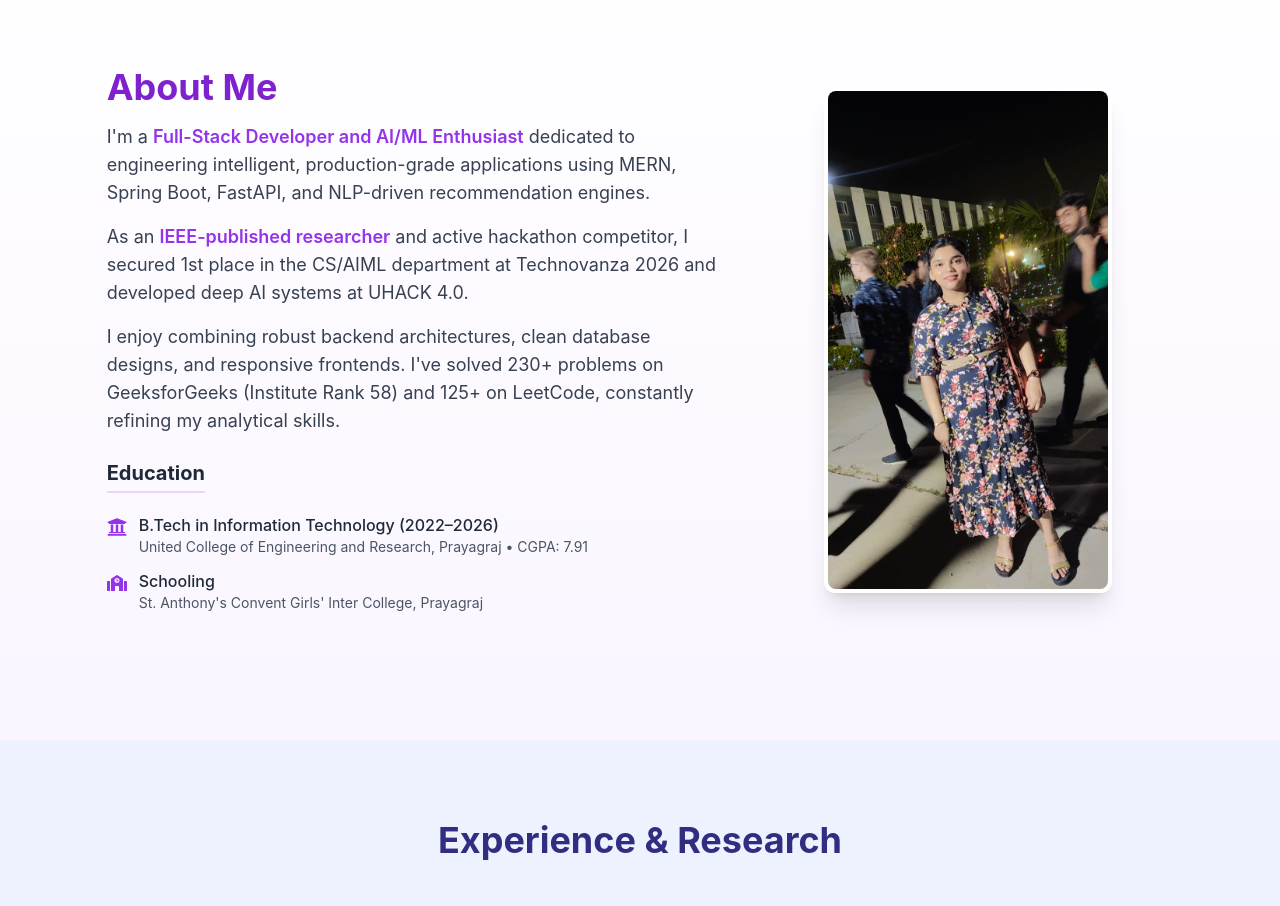
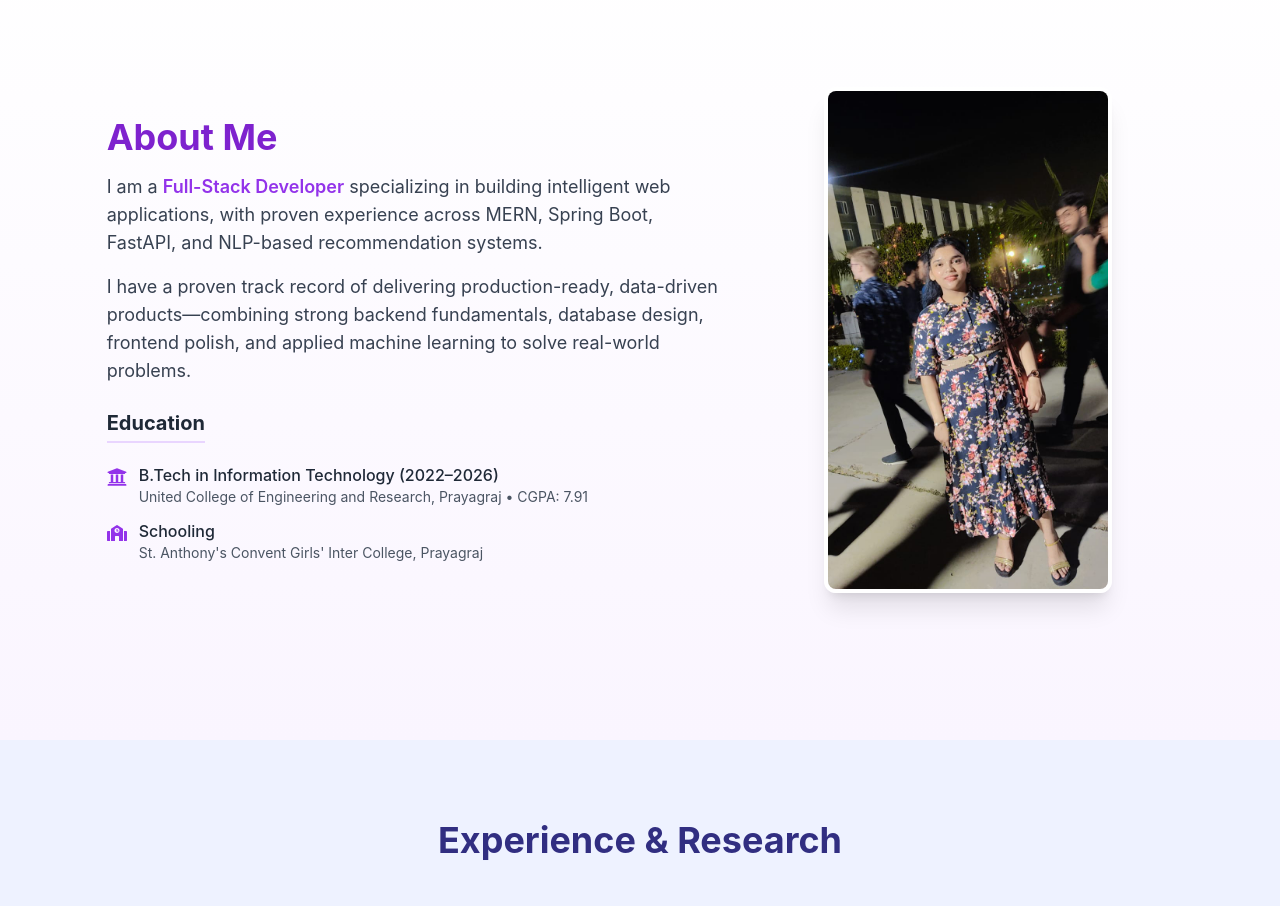
Before and after one commit to Rimjhim117/rimjhim_portfolio, a React (Create React App) app in the folder frontend/: page / in a window 1280 px wide. Shown: the part 860-1766 px from the top of the page. Built offline with nearby package versions, Linux system fonts and the light colour scheme.

Commit message:
Refine About Me section to match CV Summary and remove specific lists of achievements, researcher and enthusiast roles

```diff
--- a/frontend/src/components/About.jsx
+++ b/frontend/src/components/About.jsx
@@ -18,13 +18,10 @@ export default function About() {
       >
         <h2 className="text-4xl font-bold text-purple-700 mb-4">About Me</h2>
         <p className="text-gray-700 text-lg leading-7 mb-4">
-          I'm a <span className="font-semibold text-purple-600">Full-Stack Developer and AI/ML Enthusiast</span> dedicated to engineering intelligent, production-grade applications using MERN, Spring Boot, FastAPI, and NLP-driven recommendation engines.
-        </p>
-        <p className="text-gray-700 text-lg leading-7 mb-4">
-          As an <span className="font-semibold text-purple-600">IEEE-published researcher</span> and active hackathon competitor, I secured 1st place in the CS/AIML department at Technovanza 2026 and developed deep AI systems at UHACK 4.0.
+          I am a <span className="font-semibold text-purple-600">Full-Stack Developer</span> specializing in building intelligent web applications, with proven experience across MERN, Spring Boot, FastAPI, and NLP-based recommendation systems.
         </p>
         <p className="text-gray-700 text-lg leading-7 mb-6">
-          I enjoy combining robust backend architectures, clean database designs, and responsive frontends. I've solved 230+ problems on GeeksforGeeks (Institute Rank 58) and 125+ on LeetCode, constantly refining my analytical skills.
+          I have a proven track record of delivering production-ready, data-driven products—combining strong backend fundamentals, database design, frontend polish, and applied machine learning to solve real-world problems.
         </p>
 
         <div className="space-y-6">
```
